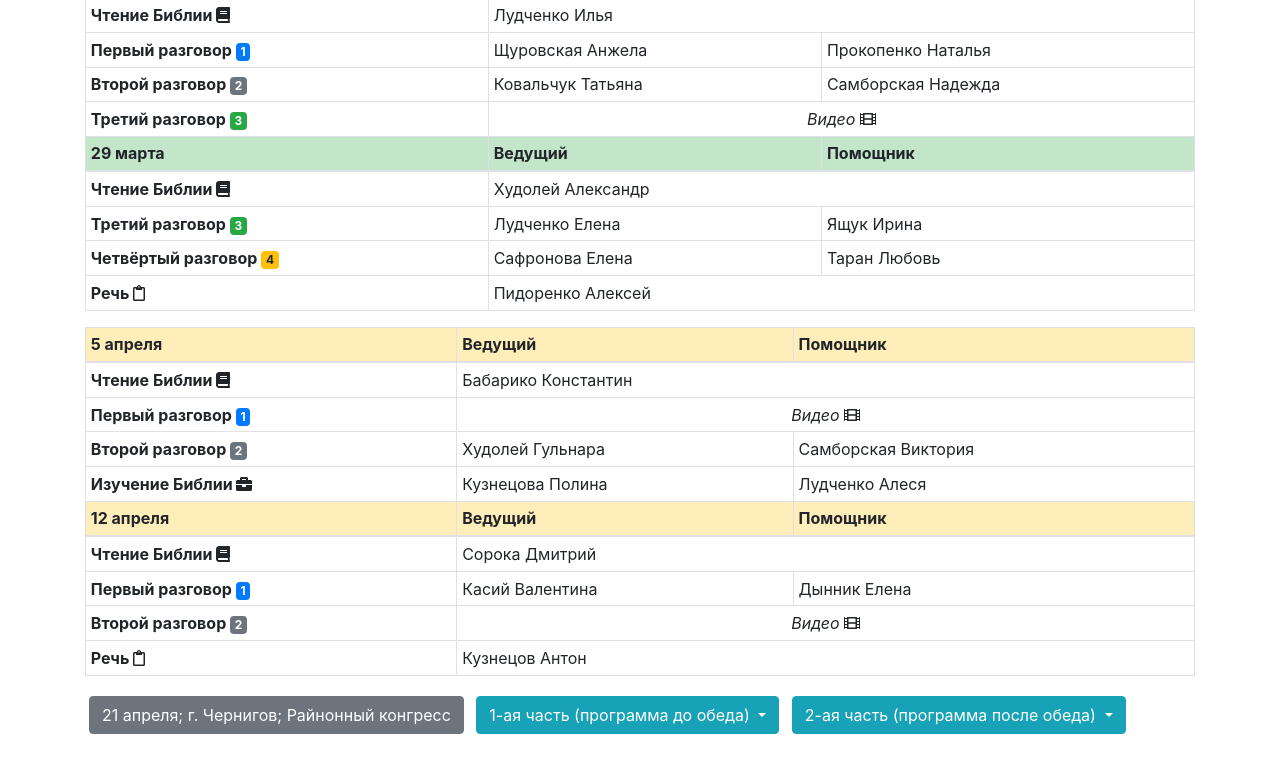
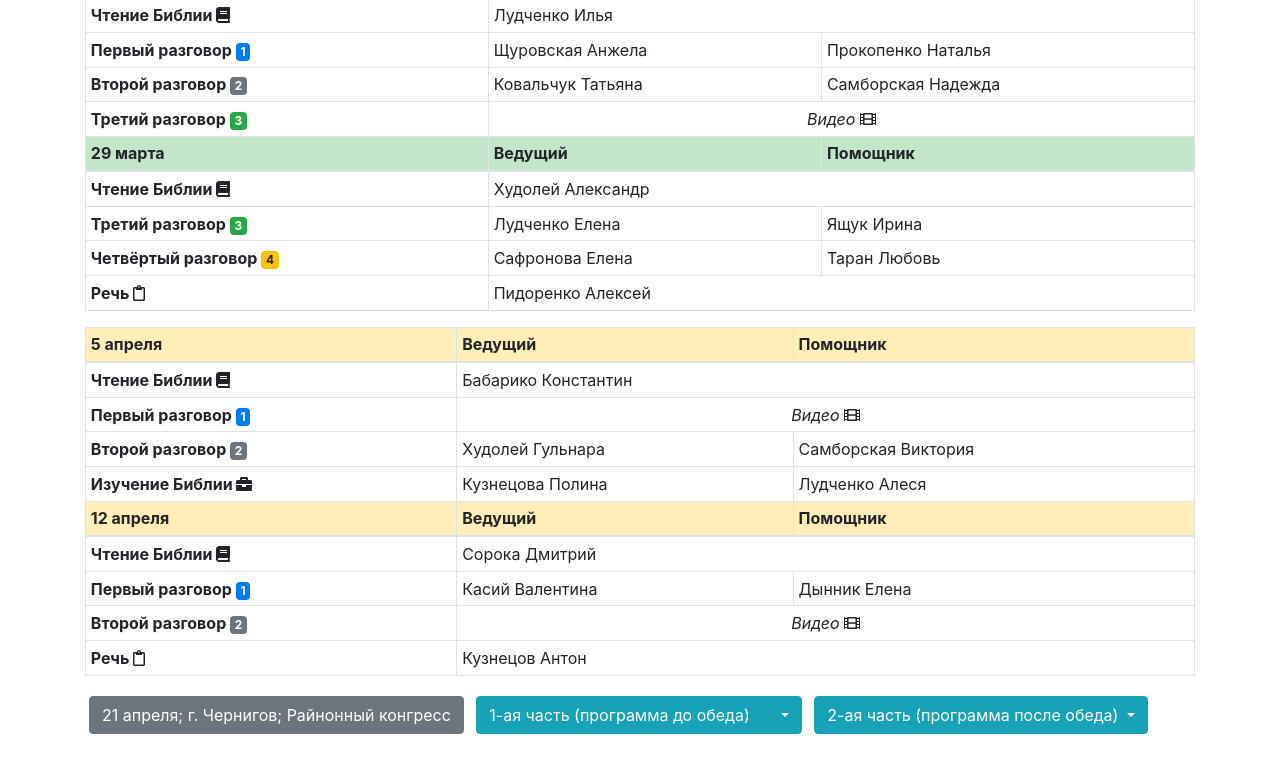
Before and after one commit to YuriySamo/yuriysamo.github.io, a plain HTML site: page index.html in a window 1280 px wide. Shown: the part 2440-3199 px from the top of the page. Drawn offline with nearby package versions, Linux system fonts and the light colour scheme.

Commit message:
+1fix for button

```diff
--- a/index.html
+++ b/index.html
@@ -668,7 +668,7 @@
 
 <div class="btn-group m-1">
   <button type="button" class="btn btn-info dropdown-toggle" data-toggle="dropdown" aria-haspopup="true" aria-expanded="false">
-   1-ая часть (программа до обеда)
+   1-ая часть (программа до обеда)&nbsp;&nbsp;&nbsp;&nbsp;&nbsp;
   </button>
   <div class="dropdown-menu">
     <div> <ul class="dropdownCong">
```
